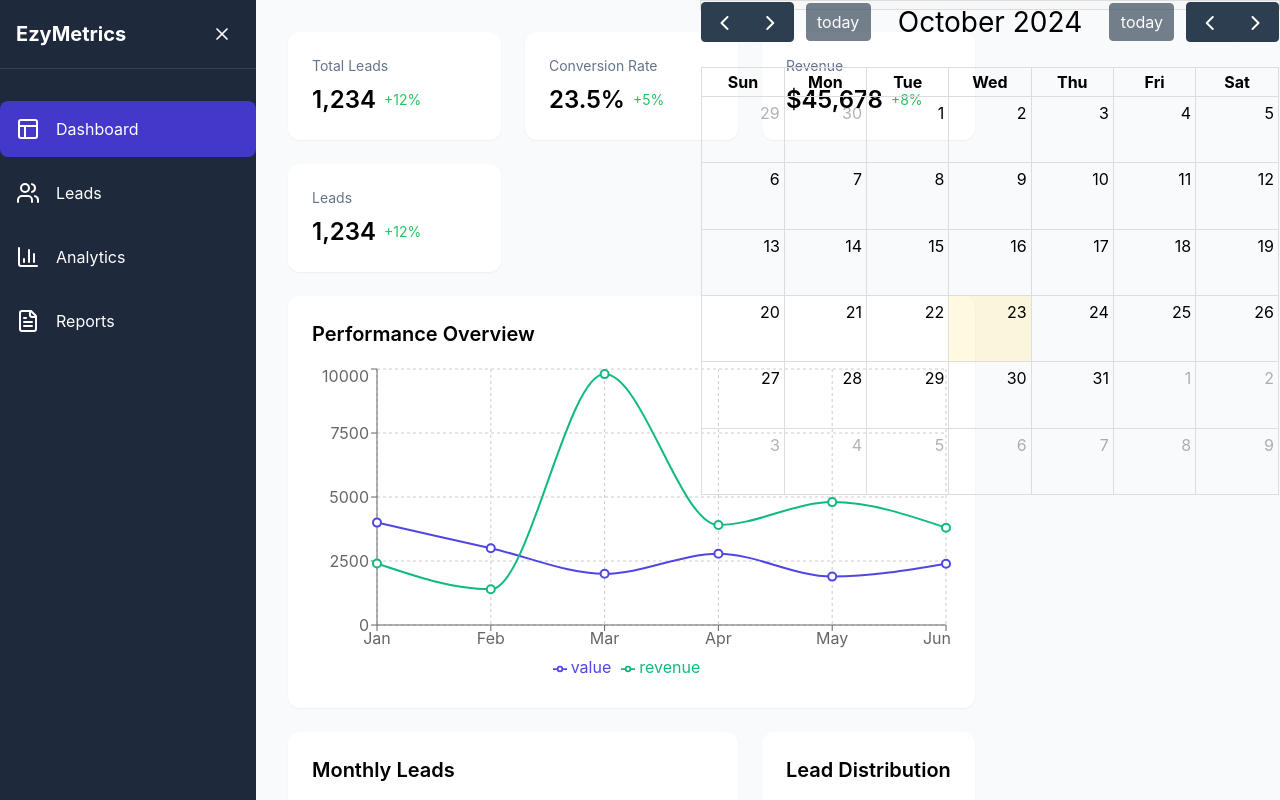
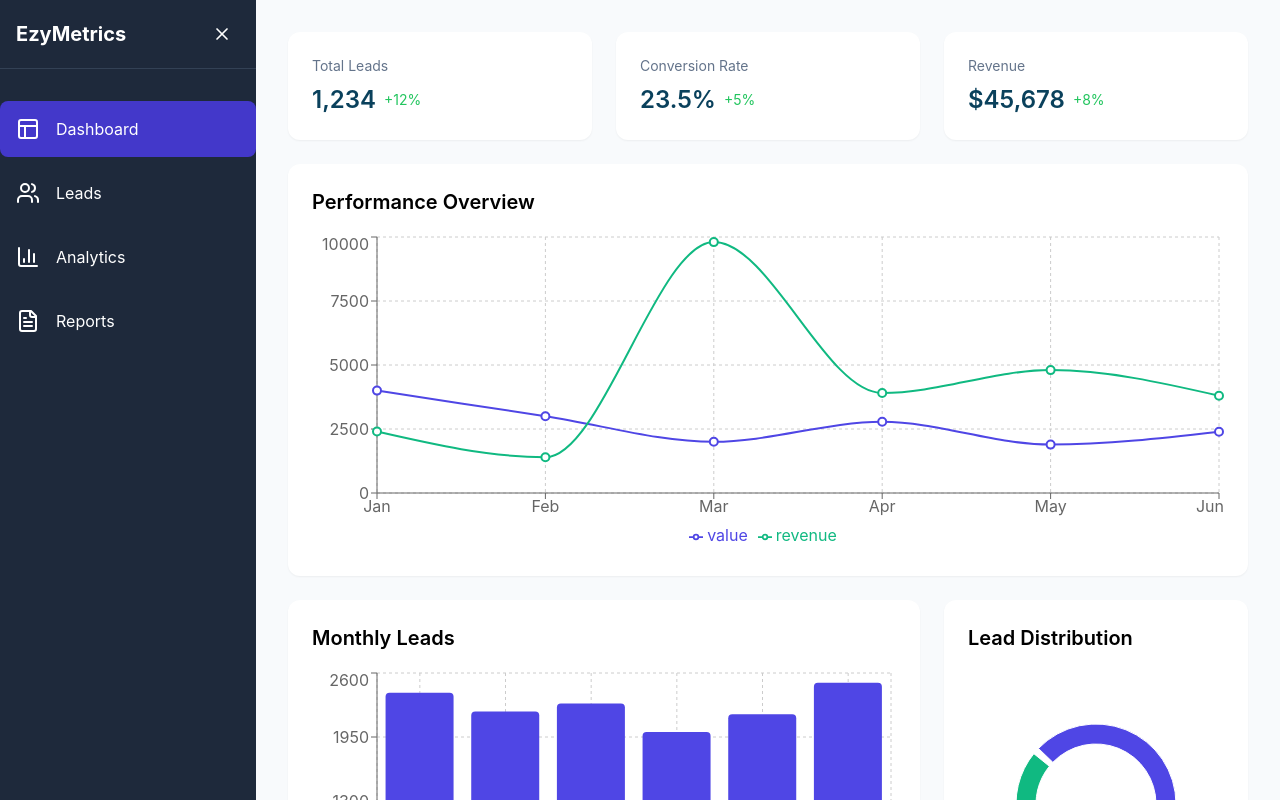
Before and after one commit to jairock007/my-app, a React (Create React App) app: page / in a window 1280 px wide. Shown: the top 800 px of the page. Built offline with nearby package versions, Linux system fonts and the light colour scheme.

Commit message:
Update Dashboard.js

```diff
--- a/src/Dashboard.js
+++ b/src/Dashboard.js
@@ -24,9 +24,6 @@ import {
   Legend,
 } from "recharts";
 import { PageLayout } from "./components/Layout";
-import FullCalendar from "@fullcalendar/react";
-import dayGridPlugin from "@fullcalendar/daygrid";
-import timeGridPlugin from "@fullcalendar/timegrid";
 
 // Sample data
 const performanceData = [
@@ -101,12 +98,11 @@ const Dashboard = () => {
   return (
     <PageLayout>
       <div className="flex min-h-screen bg-slate-50">
-        <div className="grid grid-cols-1 md:grid-cols-2 lg:grid-cols-3 gap-6">
+        <div className="ok grid md:grid-cols-2 lg:grid-cols-3 gap-6">
           {/* Stats Cards */}
           <StatCard title="Total Leads" value="1,234" trend="+12%" />
           <StatCard title="Conversion Rate" value="23.5%" trend="+5%" />
           <StatCard title="Revenue" value="$45,678" trend="+8%" />
-          <StatCard title="Leads" value="1,234" trend="+12%" />
 
           {/* Line Chart */}
           <div className="col-span-full bg-white rounded-xl shadow-sm p-6 hover:shadow-md transition-shadow duration-300">
@@ -225,48 +221,6 @@ const Dashboard = () => {
           </div>
         </div>
       </div>
-      {/* Calendar */}
-      <div
-        style={{
-          position: "absolute",
-          top: 0,
-          right: 0,
-          height: 10,
-          width: "100%",
-          maxWidth: 580,
-          backgroundColor: "#f7f7f7",
-          border: "1px solid #ddd",
-        }}
-      >
-        <FullCalendar
-          plugins={[dayGridPlugin]}
-          initialView="dayGridMonth"
-          events={[
-            { title: "Event 1", start: "2023-03-01", end: "2023-03-02" },
-            { title: "Event 2", start: "2023-03-05", end: "2023-03-06" },
-          ]}
-          headerToolbar={{ left: "prev,next today", center: "title" }}
-          nowIndicator={true}
-          slotMinTime="08:00"
-          slotMaxTime="18:00"
-          slotDuration="01:00"
-          allDaySlot={false}
-          style={{
-            backgroundColor: "#f7f7f7",
-            border: "1px solid #ddd",
-            header: {
-              backgroundColor: "#337ab7",
-              color: "#fff",
-            },
-            ".fc-day": {
-              backgroundColor: "#f9f9f9",
-            },
-            ".fc-day.fc-today": {
-              backgroundColor: "#dff0d8",
-            },
-          }}
-        />
-      </div>
 
       {/* Lead Details Modal */}
       {isLeadModalOpen && selectedLead && (
@@ -320,15 +274,28 @@ const NavItem = ({ icon, text, isOpen, active, href = "/" }) => (
 );
 export { NavItem };
 
-const StatCard = ({ title, value, trend }) => (
-  <div className="bg-white p-6 rounded-xl shadow-sm hover:shadow-md transition-all duration-300 transform hover:-translate-y-1">
-    <h3 className="text-slate-500 text-sm">{title}</h3>
-    <div className="flex items-center mt-2">
-      <span className="text-2xl font-semibold">{value}</span>
-      <span className="ml-2 text-sm text-green-500">{trend}</span>
+const StatCard = ({ title, value, trend }) => {
+  return (
+    <div
+      className="bg-white p-6 rounded-xl shadow-sm hover:shadow-md transition-all duration-300 transform hover:-translate-y-1"
+      style={{
+        "--animation-color": "hsl(200, 80%, 50%)",
+        "--text-color": "hsl(200, 80%, 20%)",
+      }}
+    >
+      <h3 className="text-slate-500 text-sm">{title}</h3>
+      <div className="flex items-center mt-2">
+        <span
+          className="text-2xl font-semibold"
+          style={{ color: "var(--text-color)" }}
+        >
+          {value}
+        </span>
+        <span className="ml-2 text-sm text-green-500">{trend}</span>
+      </div>
     </div>
-  </div>
-);
+  );
+};
 
 const StatusBadge = ({ status }) => {
   const colors = {
--- a/src/index.css
+++ b/src/index.css
@@ -19,20 +19,7 @@ code {
   width: 5rem;
 }
 
-@media only screen and (max-width: 768px) {
-  .fc-header-toolbar {
-    flex-direction: column;
-  }
-  .fc-button-group {
-    margin-bottom: 10px;
-  }
+.ok {
+  /* grid-template-columns: repeat(4, minmax(0, 4fr)); */
+  width: 100%;
 }
-
-@media only screen and (max-width: 480px) {
-  .fc-day-grid-container {
-    overflow-x: auto;
-  }
-  .fc-day-grid {
-    width: 100%;
-  }
-}
```
